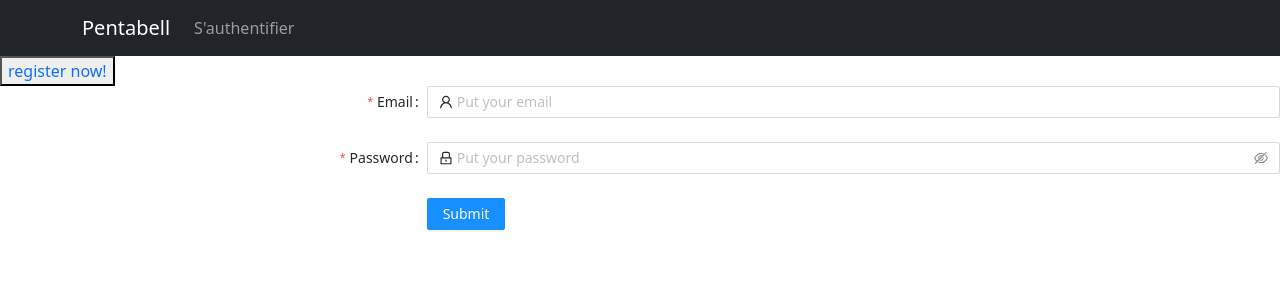
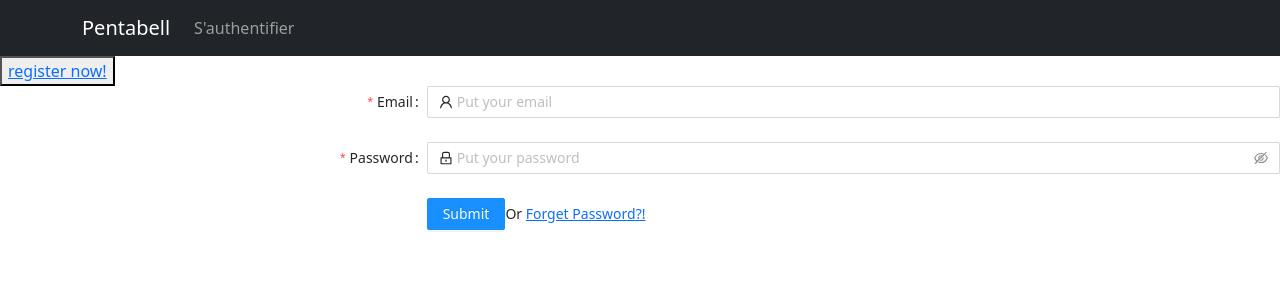
Before and after one commit to K3r0ui/MERNTest, a React (Create React App) app in the folder frontend/: page /auth in a window 1280 px wide. Both pictures are taken after a click on the button "login now!". Shown: the top 300 px of the page. Built offline with nearby package versions, Linux system fonts and the light colour scheme.

Commit message:
setting auth system on same (interface)

```diff
--- /dev/null
+++ b/frontend/src/components/Auth/ResetPasswordForm.js
@@ -0,0 +1,9 @@
+import React from 'react'
+
+function ResetPasswordForm() {
+  return (
+    <div>ResetPasswordForm</div>
+  )
+}
+
+export default ResetPasswordForm
--- a/frontend/src/components/Auth/SigninForm.js
+++ b/frontend/src/components/Auth/SigninForm.js
@@ -1,8 +1,11 @@
 import React from 'react';
+import { useState } from 'react';
 import { Link } from 'react-router-dom';
 import { Form, Input, Button } from "antd";
 import { UserOutlined, LockOutlined } from '@ant-design/icons';
-function SigninForm({ handleLoginChange, handleLoginSubmit }) {
+function SigninForm({ handleLoginChange, handleLoginSubmit,setResetState }) {
+
+
    const validateMessages = {
       required: "${label} is required!",
       types: {
@@ -56,6 +59,7 @@ function SigninForm({ handleLoginChange, handleLoginSubmit }) {
         <Button type="primary" onClick={handleLoginSubmit} >
           Submit
         </Button>
+    Or <Link onClick={()=>{setResetState(true)}} to="/auth">Forget Password?!</Link>
       </Form.Item>
     </Form>
     </>);
--- a/frontend/src/pages/AuthentificationPage.js
+++ b/frontend/src/pages/AuthentificationPage.js
@@ -5,6 +5,7 @@ import { message } from 'antd';
 import SigninForm from '../components/Auth/SigninForm';
 import { register,login } from '../services/auth.service';
 import RegisterForm from '../components/Auth/RegisterForm';
+import ResetPasswordForm from '../components/Auth/ResetPasswordForm';
 const AuthentificationPage = () => {
    const navigate = useNavigate();
    const [values, setValues] = useState({
@@ -14,6 +15,8 @@ const AuthentificationPage = () => {
       password: '',
       phonenumber: '',
    });
+
+   const [resetState,setResetState] = useState(false)
    const [authState,setAuthState] = useState(true)
    const { firstName, lastName, email, phonenumber,  password} = values;
 
@@ -62,16 +65,19 @@ const AuthentificationPage = () => {
    return (
 
       <>
-      {authState ? <>
+      {resetState && <> <ResetPasswordForm /></>}
+      {!resetState && authState ? <>
       <button>
-      <Link onClick={()=>{setAuthState(false)}} to="/auth">login now!</Link></button>
-      <RegisterForm  handleRegisterSubmit={handleRegisterSubmit} handleRegisterChange={handleRegisterChange} /> </>:
-      <><button>
-      <Link onClick={()=>{setAuthState(true)}} to="/auth">register now!</Link></button>
-      <SigninForm  handleLoginSubmit={handleLoginSubmit} handleLoginChange={handleLoginChange} />
-      </>}
+      <Link onClick={()=>{setAuthState(false);setResetState(false)}} to="/auth">login now!</Link></button>
+      <RegisterForm setResetState={setResetState} handleRegisterSubmit={handleRegisterSubmit} handleRegisterChange={handleRegisterChange} /> </>:
+      <>{!resetState &&       <><button>
+        <Link onClick={()=>{setAuthState(true);setResetState(false)}} to="/auth">register now!</Link></button>
+        <SigninForm  setResetState={setResetState} handleLoginSubmit={handleLoginSubmit} handleLoginChange={handleLoginChange} />
+        </> } </>
+}
 
       </>
+
    );
 
 };
```
